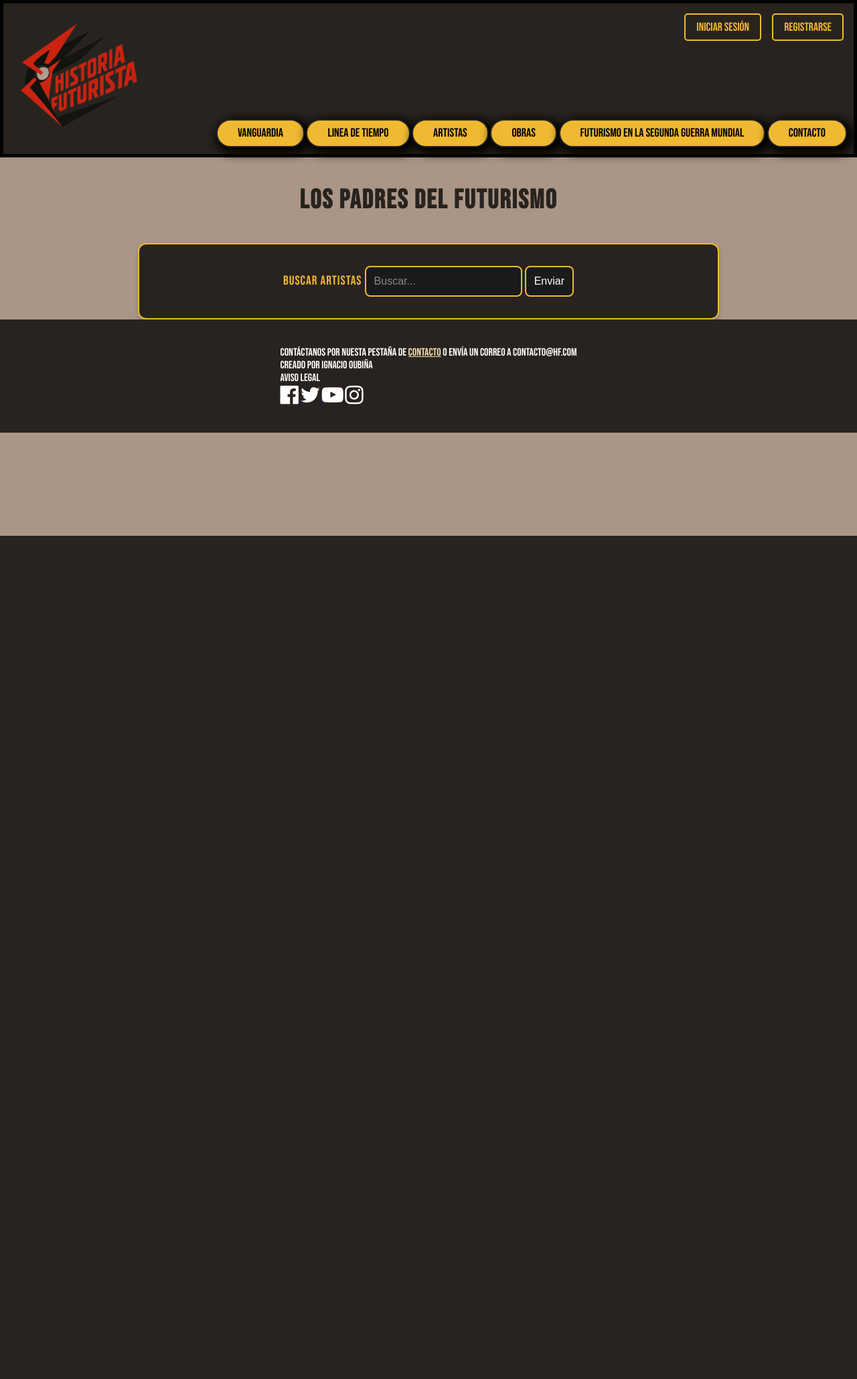
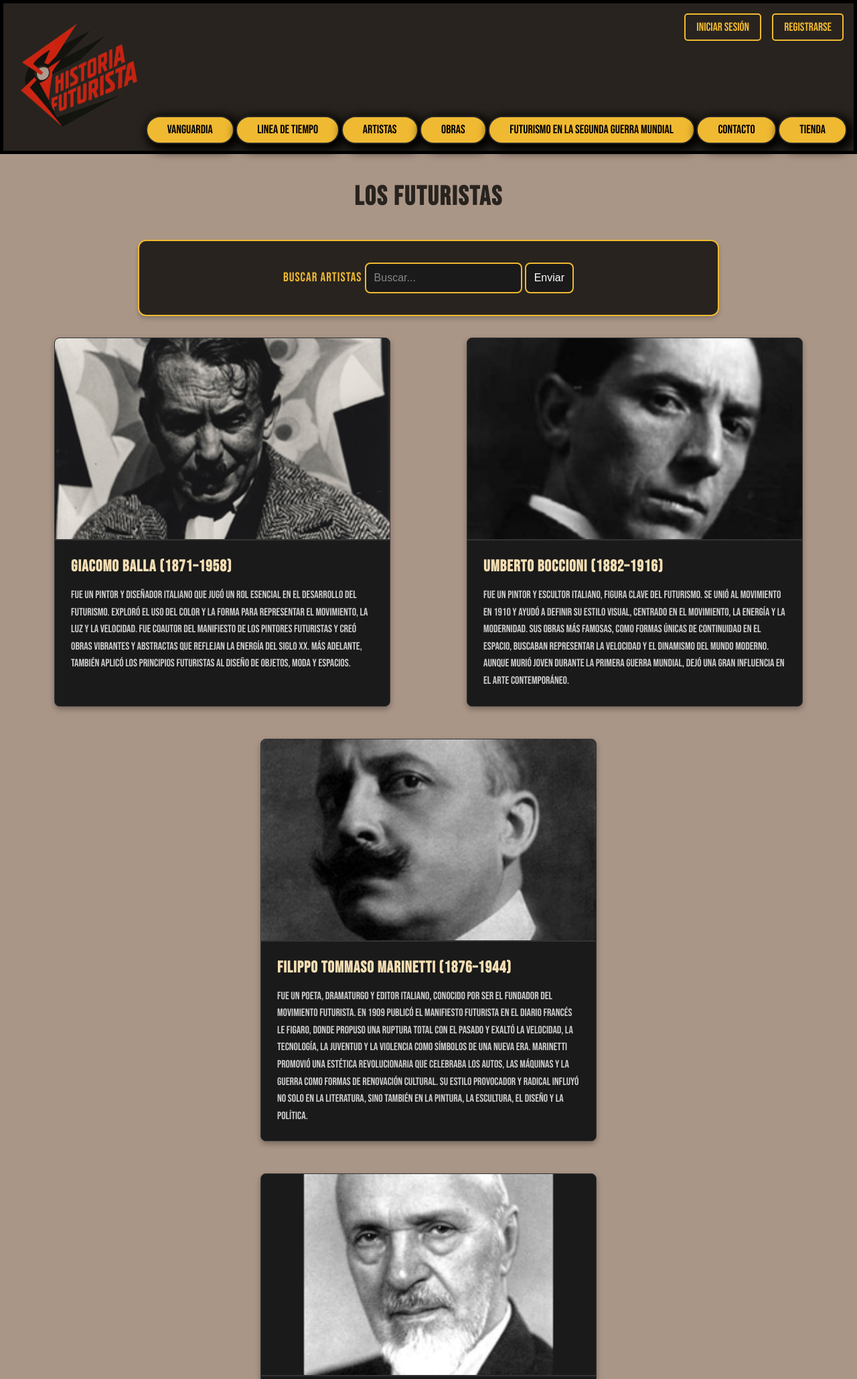
Before and after one commit to Ioubin/Historia-Futurista, a PHP site: page /artistas.html in a window 1280 px wide. Shown: the top 2059 px of the page at 67% size. Before the commit the page ends 800 px from the top, so only its background shows below. Run offline with PHP 8.4, Linux system fonts and the light colour scheme.

Commit message:
Add files via upload

```diff
--- a/artistas.html
+++ b/artistas.html
@@ -1,4 +1,3 @@
-<!doctype html>
 <html>
 <head>
 <meta charset="utf-8">
@@ -70,12 +69,15 @@
             <div class="boton">
                 <a href="contacto.html">Contacto</a>
             </div>
+            <div class="boton">
+              <a href="tienda.php">Tienda</a>
+          </div>
         </nav>
     </header>
 
 
   <div class="h2">
-    <h2>Los padres del Futurismo</h2>
+    <h2>Los Futuristas</h2>
   </div>
 
   <div class="form">
@@ -89,6 +91,146 @@
       </form>
     </div>
   </div>
+
+  <section class="artists-section">
+    <div class="artists-row">
+      <div class="artist-card">
+        <div class="artist-image">
+          <img src="img/artistas/gi.png" alt="Giacomo Balla">
+        </div>
+        <div class="artist-info">
+          <h3>Giacomo Balla (1871–1958)</h3>
+          <p>Fue un pintor y diseñador italiano que jugó un rol esencial en el desarrollo del Futurismo.
+          Exploró el uso del color y la forma para representar el movimiento, la luz y la velocidad.
+          Fue coautor del Manifiesto de los Pintores Futuristas y creó obras vibrantes y abstractas que reflejan la energía del siglo XX.
+          Más adelante, también aplicó los principios futuristas al diseño de objetos, moda y espacios.</p>
+        </div>
+      </div>
+
+      <div class="artist-card">
+        <div class="artist-image">
+          <img src="img/artistas/um.png" alt="Umberto Boccioni">
+        </div>
+        <div class="artist-info">
+          <h3>Umberto Boccioni (1882–1916)</h3>
+          <p>Fue un pintor y escultor italiano, figura clave del Futurismo. Se unió al movimiento en 1910 y ayudó a definir su estilo visual,
+          centrado en el movimiento, la energía y la modernidad. Sus obras más famosas, como Formas únicas de continuidad en el espacio,
+          buscaban representar la velocidad y el dinamismo del mundo moderno. Aunque murió joven durante la Primera Guerra Mundial,
+          dejó una gran influencia en el arte contemporáneo.</p>
+        </div>
+      </div>
+    </div>
+
+    <div class="artists-row">
+      <div class="artist-card">
+        <div class="artist-image">
+          <img src="img/artistas/fi.png" alt="Filippo Tommaso Marinetti">
+        </div>
+        <div class="artist-info">
+          <h3>Filippo Tommaso Marinetti (1876–1944)</h3>
+          <p>Fue un poeta, dramaturgo y editor italiano, conocido por ser el fundador del movimiento futurista.
+          En 1909 publicó el Manifiesto Futurista en el diario francés Le Figaro, donde propuso una ruptura total con el pasado y exaltó la velocidad,
+          la tecnología, la juventud y la violencia como símbolos de una nueva era.
+          Marinetti promovió una estética revolucionaria que celebraba los autos, las máquinas y la guerra como formas de renovación cultural.
+          Su estilo provocador y radical influyó no solo en la literatura, sino también en la pintura, la escultura, el diseño y la política.</p>
+        </div>
+      </div>
+    </div>
+
+    <div class="artists-row">
+      <div class="artist-card">
+        <div class="artist-image">
+          <img src="img/artistas/ko.png" alt="Konstantin Yuon">
+        </div>
+        <div class="artist-info">
+          <h3>Konstantin Yuon (1875–1958)</h3>
+          <p>Fue un pintor, escenógrafo y pedagogo ruso, conocido por su estilo que combinó el simbolismo,
+            el impresionismo y más tarde el realismo socialista. Konstantín Yuon capturó en sus obras la espiritualidad del paisaje ruso y la vida cotidiana,
+            con un enfoque lírico y colorido. Fundó una escuela de arte en Moscú y fue una figura influyente en la formación de jóvenes artistas soviéticos.
+            Su obra refleja una transición entre la Rusia zarista y la era soviética, manteniendo siempre una fuerte conexión con la tradición cultural rusa.
+          </p>
+        </div>
+      </div>
+
+    </div>
+    <div class="artist-card">
+      <div class="artist-image">
+        <img src="img/artistas/nev.jpeg" alt="Christopher Richard Wynne Nevinson">
+      </div>
+      <div class="artist-info">
+        <h3>Christopher Richard Wynne Nevinson (1889–1946)</h3>
+        <p>Fue un pintor y grabador británico, conocido por su participación en el movimiento futurista y por sus representaciones impactantes de la Primera Guerra Mundial. Christopher Richard Wynne Nevinson se formó en el Slade School of Fine Art y,
+           tras viajar a Italia, se vinculó con los futuristas,
+            adoptando su estética de líneas dinámicas y exaltación de la modernidad.
+            A través de un estilo que fusionaba el futurismo con el cubismo,
+            Nevinson capturó la velocidad,
+            la maquinaria y la deshumanización de la guerra moderna.
+            Su obra, a la vez vanguardista y crítica,
+             lo convirtió en una figura destacada del arte británico de principios del siglo
+              XX. Aunque más tarde se distanció del futurismo, su etapa futurista dejó una
+              huella significativa en la pintura de guerra y en las vanguardias europeas.
+        </p>
+      </div>
+    </div>
+
+    <div class="artists-row">
+      <div class="artist-card">
+        <div class="artist-image">
+          <img src="img/artistas/al.png" alt="Aleksandr Deineka">
+        </div>
+        <div class="artist-info">
+          <h3>Aleksandr Deineka (1899–1969)</h3>
+          <p>Fue un pintor, escultor y diseñador gráfico soviético, cuya obra mostró afinidades con el futurismo en su exaltación del dinamismo, la modernidad y el cuerpo en movimiento.
+            Aunque no fue parte del futurismo italiano, Deineka compartió su entusiasmo por la velocidad, la tecnología y la energía del mundo moderno,
+             reflejando estos temas en escenas de deporte, industria y progreso colectivo.
+            Su estilo combinó la potencia visual del realismo socialista con influencias del constructivismo y del futurismo, creando composiciones llenas de ritmo, fuerza y movimiento.
+            Deineka celebró la transformación de la sociedad a través del trabajo,
+            la máquina y la juventud, alineándose con la estética de renovación cultural que proponía el futurismo en sus orígenes.
+            </p>
+        </div>
+      </div>
+    </div>
+
+    <div class="artists-row">
+      <div class="artist-card">
+        <div class="artist-image">
+          <img src="img/artistas/tu.png" alt="Aleksandr Deineka">
+        </div>
+        <div class="artist-info">
+          <h3>Tullio Crali (1910-2000)</h3>
+          <p>Fue un pintor italiano, conocido por su vinculación con el futurismo y, en particular, con la corriente llamada “aeropintura”.
+            A partir de la década de 1930, Crali desarrolló una obra que exaltaba la velocidad, el vuelo y la sensación de
+            vértigo propia de la aviación moderna, elementos centrales del futurismo tardío.
+            Su estilo se caracterizó por composiciones dinámicas, perspectivas extremas y una fascinación por la tecnología y
+            el paisaje visto desde el aire, en línea con la visión futurista de una estética radicalmente nueva.
+            Crali continuó promoviendo los ideales del futurismo incluso después de la Segunda Guerra Mundial, manteniéndose
+            fiel a una visión artística que celebraba el movimiento, la innovación y la energía de la era industrial.
+            </p>
+        </div>
+      </div>
+    </div>
+
+            <div class="artists-row">
+              <div class="artist-card">
+                <div class="artist-image">
+                  <img src="img/artistas/ja.png" alt="Aleksandr Deineka">
+                </div>
+                <div class="artist-info">
+                  <h3>Jacob Epstein (1880-1959)</h3>
+                  <p>Fue un escultor británico-estadounidense, reconocido por su papel pionero en la escultura moderna y su espíritu vanguardista.
+                    Aunque no fue parte del futurismo italiano, Epstein compartió con este movimiento el impulso de ruptura con la tradición académica y
+                    la búsqueda de una expresión poderosa y dinámica.
+                    Su obra se caracterizó por formas audaces, volúmenes monumentales y una intensa energía física,
+                    que desafiaban los gustos conservadores de su tiempo.
+                    Epstein exploró la fuerza vital del cuerpo humano y la materia, en una estética que coincidía con el futurismo en su deseo de renovar el arte a través de la provocación,
+                    la modernidad y la libertad formal.
+                    </p>
+                </div>
+              </div>
+            </div>
+          </section>
+
+
 <footer>
   <div class="redes">
     <p>Contáctanos por nuesta pestaña de <a href="contacto.html" style="color:wheat";>Contacto</a> o envía un correo a contacto@HF.com</p>
@@ -146,10 +288,10 @@
           showSlide(currentSlide - 1);
         }
 
-        // Cambia automáticamente de diapositiva cada 3 segundos (ajusta según tus necesidades)
+
         setInterval(nextSlide, 3000);
 
-        // Muestra la primera diapositiva al cargar la página
+
         showSlide(currentSlide);
         </script>
 
--- a/contacto.html
+++ b/contacto.html
@@ -70,6 +70,10 @@
             <div class="boton">
                 <a href="contacto.html">Contacto</a>
             </div>
+        </div>
+        <div class="boton">
+          <a href="tienda.php">Tienda</a>
+      </div>
         </nav>
     </header>
 
--- a/futu_ww2.php
+++ b/futu_ww2.php
@@ -126,12 +126,16 @@ if(isset($_SESSION['nombre']) and isset($_SESSION['apellido'])) {
                 <div class="boton">
                   <a href="contacto.html">Contacto</a>
                   </div>
+                  </div>
+            <div class="boton">
+              <a href="tienda.php">Tienda</a>
+          </div>
       </nav>
   </header>
 
     <?php if(!$show_content): ?>
         <div class="login-message">
-            <h2>Contenido Exclusivo</h2>
+            <h2>Contenido Sensible</h2>
             <p>Esta sección es solo para usuarios registrados. Por favor inicia sesión o regístrate para acceder al contenido.</p>
             <div class="login-buttons">
                 <a href="login.php">Iniciar Sesión</a>
--- a/linea de tiempo.html
+++ b/linea de tiempo.html
@@ -1,4 +1,3 @@
-<!doctype html>
 <html>
 <head>
 <meta charset="utf-8">
@@ -70,9 +69,11 @@
             <div class="boton">
                 <a href="contacto.html">Contacto</a>
             </div>
+            <div class="boton">
+              <a href="tienda.php">Tienda</a>
+          </div>
         </nav>
     </header>
-
 
 
 
--- a/login.php
+++ b/login.php
@@ -99,6 +99,9 @@
                   <div class="boton">
                     <a href="contacto.html">Contacto</a>
                     </div>
+                    <div class="boton">
+              <a href="tienda.php">Tienda</a>
+          </div>
         </nav>
     </header>
 
@@ -114,7 +117,7 @@
             <input type="submit" value="Iniciar Sesión"/>
         </form>
         <div class="register-link">
-            <a href="registro.html">¿No tienes cuenta? Regístrate aquí</a>
+            <a href="registro.html">¿No tenes cuenta? Regístrate acá</a>
         </div>
     </div>
 
--- a/obras.html
+++ b/obras.html
@@ -1,4 +1,3 @@
-<!doctype html>
 <html>
 <head>
 <meta charset="utf-8">
@@ -10,7 +9,6 @@
     <link rel="stylesheet" href="estilos.css">
     <link rel="stylesheet"href="https://cdnjs.cloudflare.com/ajax/libs/font-awesome/4.7.0/css/font-awesome.min.css">
     <meta name = "viewport" content = "width = device-width, initial-scale = 1.0">
-    <link rel="stylesheet" href="lightbox/css/lightbox.min.css">
     <style>
         .auth-links {
             position: absolute;
@@ -71,6 +69,9 @@
             <div class="boton">
                 <a href="contacto.html">Contacto</a>
             </div>
+            <div class="boton">
+              <a href="tienda.php">Tienda</a>
+          </div>
         </nav>
     </header>
 
--- a/registro.html
+++ b/registro.html
@@ -112,6 +112,9 @@
                   <div class="boton">
                     <a href="contacto.html">Contacto</a>
                     </div>
+                    <div class="boton">
+                        <a href="tienda.php">Tienda</a>
+                    </div>
         </nav>
     </header>
 
@@ -140,7 +143,7 @@
             <input type="submit" value="Registrarse"/>
         </form>
         <div class="login-link">
-            <a href="login.html">¿Ya tienes cuenta? Inicia sesión aquí</a>
+            <a href="login.html">¿Ya tenes cuenta? Inicia sesión acá</a>
         </div>
     </div>
 
--- a/vanguardia.html
+++ b/vanguardia.html
@@ -1,4 +1,3 @@
-<!doctype html>
 <html>
 <head>
 <meta charset="utf-8">
@@ -70,9 +69,11 @@
             <div class="boton">
                 <a href="contacto.html">Contacto</a>
             </div>
+            <div class="boton">
+              <a href="tienda.php">Tienda</a>
+          </div>
         </nav>
     </header>
-
 
 
 
```
Also changed, not shown: artistas(pre).html (+94 -1 lines), login1.php (+5 -2 lines), martes.sql (+9 -5 lines), resultados.php (+37 -1 lines), tienda.php (+14 -14 lines), futu_ww2.html (line endings or trailing spaces), img/artistas/al.png (added), img/artistas/ja.png (added), img/artistas/tu.png (added).
